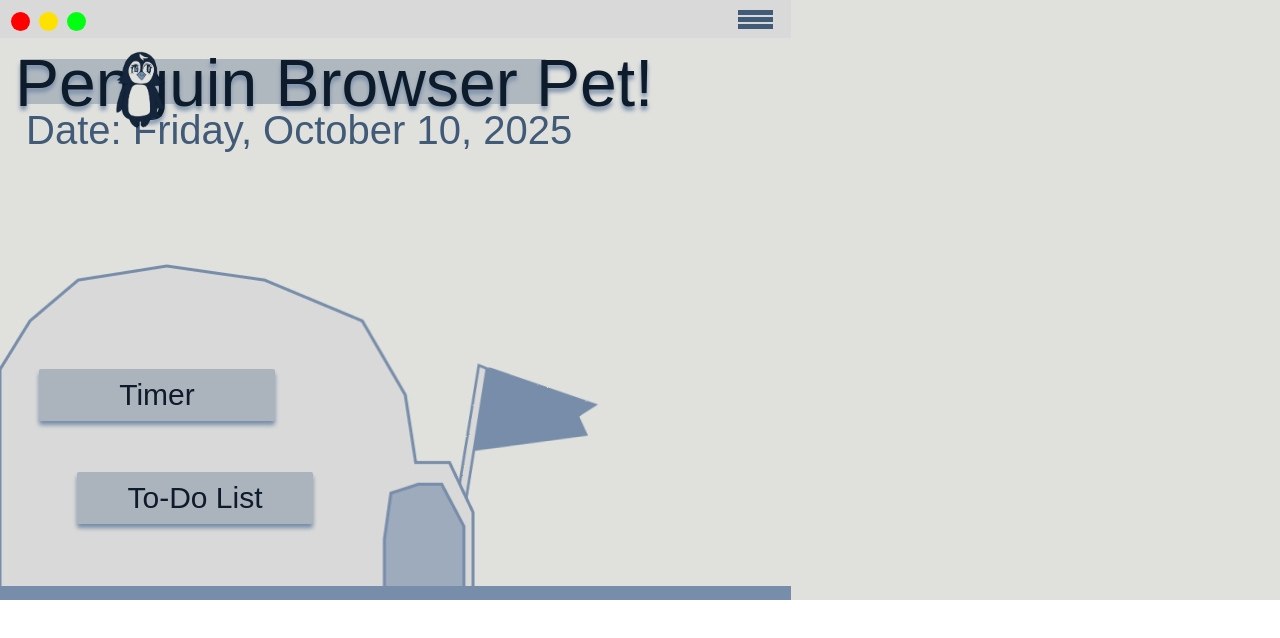
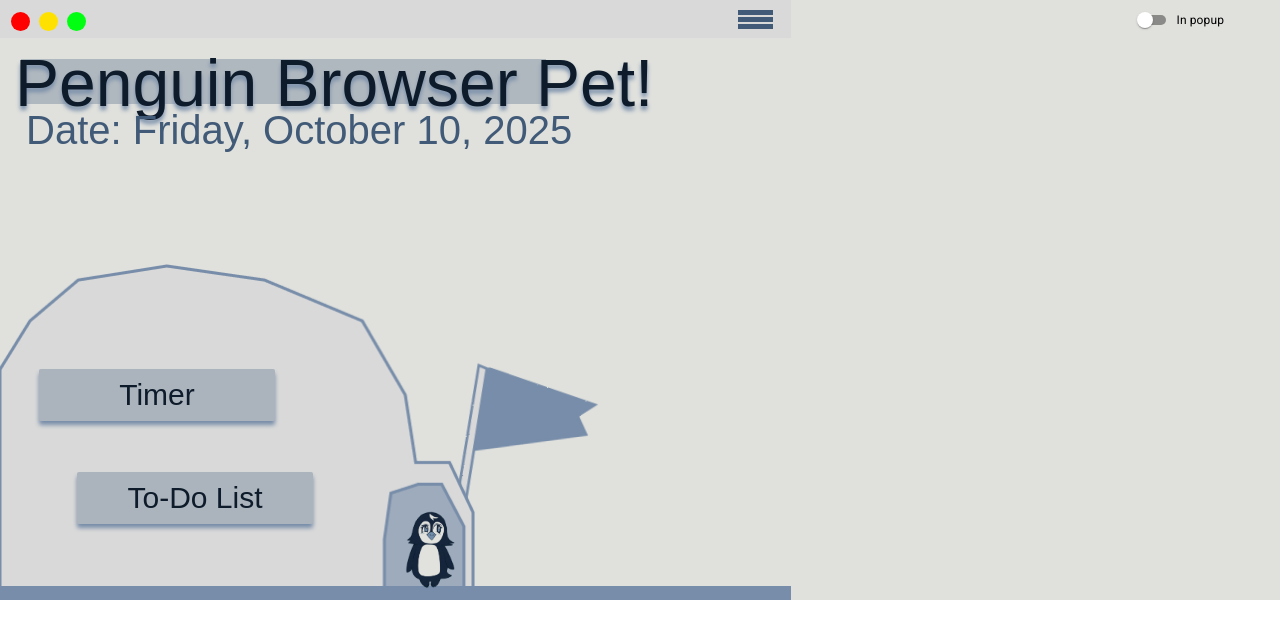
Before and after one commit to jbug16/GWC-Browser-Pet, a React (Create React App) app in the folder react-app/: page /#/ in a window 1280 px wide. Shown: the top 638 px of the page. Built offline with nearby package versions, Linux system fonts and the light colour scheme; a web font is replaced by a local one.

Commit message:
Progress on pet

```diff
--- a/react-app/src/components/Pet.jsx
+++ b/react-app/src/components/Pet.jsx
@@ -6,7 +6,12 @@ import Mad from '../assets/happysprite.png';
 import Sleepy from '../assets/sleepingsprite.png';
 import Dragged from '../assets/dragsprite.png';
 
-function DraggablePet({starting_x = 100, starting_y = 100, emotion = "happy"}) {
+function DraggablePet({
+  starting_x = 100,
+  starting_y = 100,
+  emotion = "happy",
+  draggableEnabled = true
+}) {
     // track position
     const [pos, setPos] = useState({ x: starting_x, y: starting_y });
     // are we currently dragging?
@@ -29,6 +34,10 @@ function DraggablePet({starting_x = 100, starting_y = 100, emotion = "happy"}) {
 
     // runs when we left-click
     const handleMouseDown = (e) => {
+        // PETTING CODE
+
+        // DRAGGING CODE
+        if (!draggableEnabled) return; // we are not allowed to drag
         setDragging(true);
 
         // get mouse position vs element position
@@ -81,7 +90,7 @@ function DraggablePet({starting_x = 100, starting_y = 100, emotion = "happy"}) {
                 top: pos.y,
                 width: 80,
                 height: 80,
-                cursor: "grab",
+                cursor: draggableEnabled ? (dragging ? "grabbing" : "grab") : "default",
                 userSelect: "none",
                 display: "flex",
                 alignItems: "center",
--- a/react-app/src/pages/HomePage.jsx
+++ b/react-app/src/pages/HomePage.jsx
@@ -1,12 +1,20 @@
+/* global chrome */
+
 import React, { useEffect, useState } from "react";
+import {useNavigate} from "react-router-dom";
+import { Switch, FormControlLabel, Box } from "@mui/material";
+
+// Sprites/Objects
 import igloo from "../assets/Igloo.png";
 import flag from "../assets/Flag.svg";
+import Pet from "../components/Pet.jsx";
+
+// Styles
 import "../styles/HomePage.css";
-import {useNavigate} from "react-router-dom";
-import Pet from "../components/Pet.jsx";
 
 function HomePage() {
     const navigate = useNavigate();
+    const [enabled, setEnabled] = useState(false);
 
     // Button functions
     const handleToDoClick = () => {
@@ -17,6 +25,23 @@ function HomePage() {
         navigate('/timer');
     };
 
+    // runs when the user wants to have the pet in their browser instead of the window (when they toggle that btn)
+    const sendToActiveTab = async (msg) => {
+        const [tab] = await chrome.tabs.query({ active: true, currentWindow: true });
+        if (tab?.id) chrome.tabs.sendMessage(tab.id, msg);
+    };
+
+    // handles toggle button logic
+    const handleToggle = async (e) => {
+        const next = e.target.checked;
+        setEnabled(next);
+        chrome.storage.local.set({ petEnabled: next });
+        await sendToActiveTab({ type: "SET_PET_ENABLED", enabled: next });
+
+
+    };
+
+    // Top navbar (unusable)
     const dots = [
         { left: 11, color: '#FF0000' },
         { left: 39, color: '#FFE100' },
@@ -29,10 +54,16 @@ function HomePage() {
         { top: 24}
     ];
 
+    // Date
     const [date, setDate] = useState("");
 
     useEffect(() => {
         const updateDate = () => {
+            // load saved state
+            chrome.storage.local.get(["petEnabled"], ({ petEnabled }) => {
+                setEnabled(!!petEnabled);
+            });
+
             const now = new Date();
             const formatted = now.toLocaleDateString("en-US", {
                 weekday: "long",
@@ -48,16 +79,20 @@ function HomePage() {
         return () => clearInterval(interval);
     }, []);
 
+    // push state to current tab + save
+    const setPetEnabled = async (next) => {
+        setEnabled(next);
+        chrome.storage.local.set({ petEnabled: next });
+        const [tab] = await chrome.tabs.query({ active: true, currentWindow: true });
+        if (tab?.id) chrome.tabs.sendMessage(tab.id, { type: "SET_PET_ENABLED", enabled: next });
+    };
+
     return (
         <div className="home-container">
             <div className="home-header-bar" />
             <img src={flag} alt="Flag" className="home-flag" />
             <img src={igloo} alt="Igloo" className="home-igloo" />
             <div className="home-footer-bar" />
-            <Pet
-                starting_x={100}
-                starting_y={50}
-            />
 
             {dots.map((d, i) => (
                 <div key={i} className="dot" style={{ top: 12, left: d.left, backgroundColor: d.color }} />
@@ -78,6 +113,36 @@ function HomePage() {
             <button className="btn btn-todo" onClick={handleToDoClick}>
                 To-Do List
             </button>
+
+            {/* toggle button is pinned to the navbar */}
+            <Box
+                sx={{
+                    position: "absolute",
+                    top: 8,
+                    right: 56,
+                    zIndex: 99999,
+                    pointerEvents: "auto",
+                }}
+            >
+                <FormControlLabel
+                    control={<Switch checked={enabled} onChange={handleToggle} color="primary" size="small" />}
+                    label={enabled ? "In page" : "In popup"}
+                    sx={{ m: 0, ".MuiFormControlLabel-label": { fontSize: 12, ml: 0.5 } }}
+                />
+            </Box>
+
+            {/* hide the pet in the extension window if we do not have it enabled */}
+            {!enabled && (
+                <Box sx={{ position: "absolute", left: 360, bottom: 40, width: 120, height: 120, zIndex: 10 }}>
+                    <Pet
+                        starting_x={390}
+                        starting_y={510}
+                        emotion="happy"
+                        draggableEnabled={false}  // remove this once dragging outside the extension works
+                    />
+                </Box>
+            )}
+
         </div>
     );
 }
--- a/react-app/src/styles/HomePage.css
+++ b/react-app/src/styles/HomePage.css
@@ -1,3 +1,11 @@
+.home-header-bar,
+.title-bg,
+.home-flag,
+.home-igloo,
+.home-footer-bar {
+    pointer-events: none; /* lets clicks pass through */
+}
+
 .home-container {
     background-color: #E0E1DD;
     overflow: hidden;
```
Also changed, not shown: react-app/public/content.js (added, +50 -0 lines), react-app/public/manifest.json.
